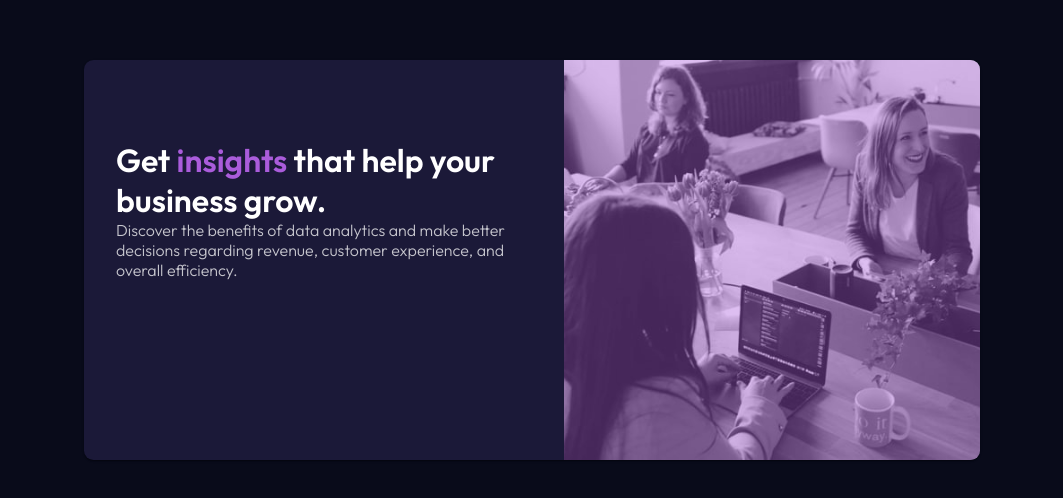
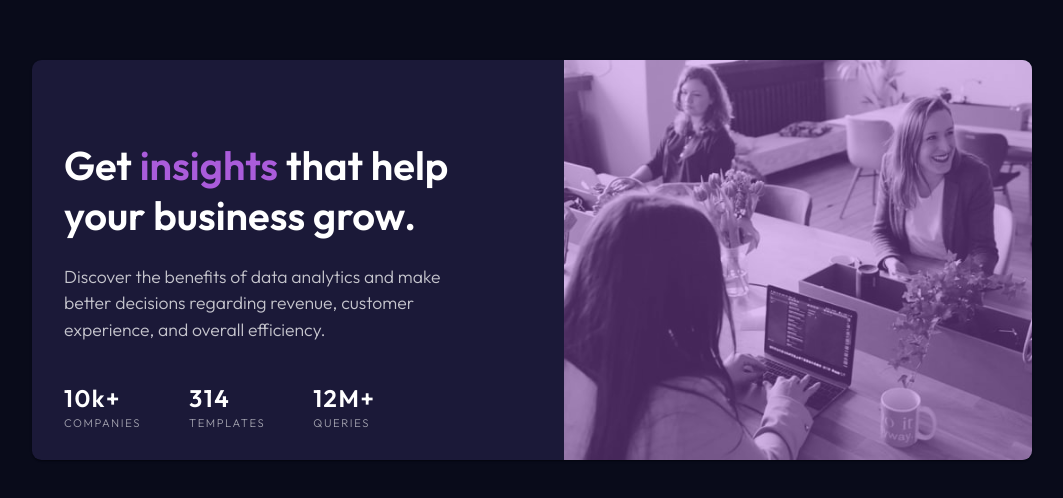
Before and after one commit to Gaurav4604/React-Showcase, a React (Create React App) app in the folder stats-preview-card/: page / in a window 1280 px wide. Shown: the part 140-638 px from the top of the page, without its empty margins (108-1171 px from the left). Built offline with nearby package versions, Linux system fonts and the light colour scheme.

Commit message:
stats preview card done

```diff
--- a/stats-preview-card/src/App.js
+++ b/stats-preview-card/src/App.js
@@ -1,5 +1,36 @@
-import { Card, Container, Grid, Stack, useMediaQuery } from "@mui/material";
+import { Card, Grid, Stack, useMediaQuery } from "@mui/material";
 import React from "react";
+
+const StatsField = ({ value, name }) => {
+  return (
+    <Stack>
+      <h1
+        style={{
+          color: "white",
+          fontFamily: "Outfit, sans-serif",
+          fontWeight: "700",
+          fontSize: "1.5rem",
+          letterSpacing: "0.1rem",
+          marginBottom: "0.2rem",
+        }}
+      >
+        {value}
+      </h1>
+      <p
+        style={{
+          color: "hsla(0, 0%, 100%, 0.6)",
+          fontFamily: "Outfit, sans-serif",
+          fontWeight: "300",
+          textTransform: "uppercase",
+          letterSpacing: "0.1rem",
+          fontSize: "0.7rem",
+        }}
+      >
+        {name}
+      </p>
+    </Stack>
+  );
+};
 
 const App = () => {
   return (
@@ -15,21 +46,24 @@ const App = () => {
     >
       <Card
         sx={{
-          width: useMediaQuery("(min-width:700px") ? "70vw" : "80vw",
+          width: useMediaQuery("(min-width:700px") ? "90vw" : "80vw",
           height: useMediaQuery("(min-width:800px") ? "50vh" : "90vh",
+          maxWidth: "1000px",
           backgroundColor: "hsl(244, 38%, 16%)",
           borderRadius: "0.6rem",
         }}
       >
         <Stack
-          direction={
-            useMediaQuery("(min-width:800px") ? "row" : "column-reverse"
-          }
+          sx={{
+            flexDirection: useMediaQuery("(min-width:800px")
+              ? "row"
+              : "column-reverse",
+          }}
           height={"100%"}
         >
           <Stack
             sx={{
-              paddingTop: "5rem",
+              paddingTop: useMediaQuery("(min-width: 700px)") ? "5rem" : "2rem",
               paddingLeft: "2rem",
               paddingRight: "2rem",
               flex: useMediaQuery("(min-width:800px)") ? "1" : "2",
@@ -39,24 +73,55 @@ const App = () => {
           >
             <h1
               style={{
+                fontSize: useMediaQuery("(min-width:1150px)")
+                  ? "2.5rem"
+                  : "2rem",
                 fontFamily: "Outfit, sans-serif",
                 fontWeight: "700",
+                textAlign: useMediaQuery("(min-width: 700px)")
+                  ? "start"
+                  : "center",
                 color: "white",
               }}
             >
               Get <span style={{ color: "hsl(277, 64%, 61%)" }}>insights</span>{" "}
-              that help your business grow.
+              that help
+              {useMediaQuery("(min-width:1150px)") ? <br /> : " "}
+              your business grow.
             </h1>
             <p
               style={{
+                marginTop: "1.5rem",
                 color: "hsla(0, 0%, 100%, 0.75)",
                 fontFamily: "Outfit, sans-serif",
                 fontWeight: "300",
+                lineHeight: "150%",
+                textAlign: useMediaQuery("(min-width: 700px)")
+                  ? "start"
+                  : "center",
+                fontSize: "1.1rem",
               }}
             >
-              Discover the benefits of data analytics and make better decisions
-              regarding revenue, customer experience, and overall efficiency.
+              Discover the benefits of data analytics and make <br /> better
+              decisions regarding revenue, customer <br /> experience, and
+              overall efficiency.
             </p>
+
+            <Stack
+              direction={useMediaQuery("(min-width: 700px)") ? "row" : "column"}
+              spacing={6}
+              sx={{
+                width: "100%",
+                alignItems: useMediaQuery("(min-width: 700px)")
+                  ? "flex-start"
+                  : "center",
+                marginTop: "2.5rem",
+              }}
+            >
+              <StatsField value={"10k+"} name={"companies"} />
+              <StatsField value={"314"} name={"templates"} />
+              <StatsField value={"12M+"} name={"queries"} />
+            </Stack>
           </Stack>
           <div
             style={{
```
